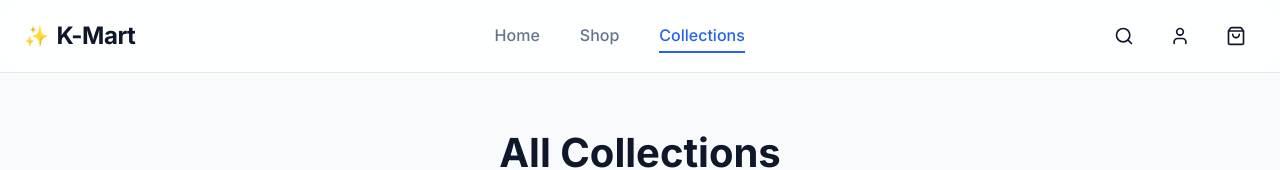
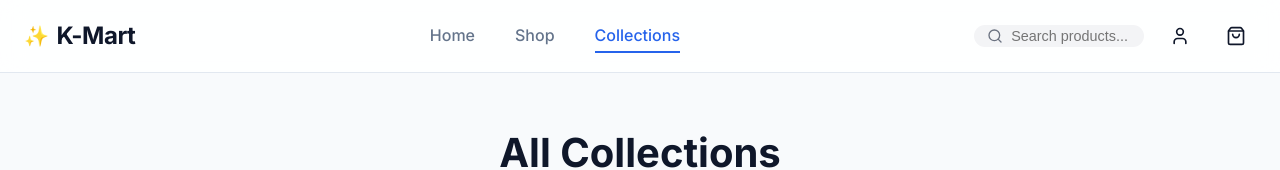
Before and after one commit to kalanags332-lgtm/online-clothes-store, a React (Vite) app: page /collections in a window 1280 px wide. Shown: the top 170 px of the page. Built offline with nearby package versions, Linux system fonts and the light colour scheme; no server answers.

Commit message:
feat: Add product search bar and Medusa caching API

```diff
--- a/src/components/Navbar.jsx
+++ b/src/components/Navbar.jsx
@@ -25,7 +25,19 @@ export default function Navbar() {
         </div>
 
         <div className="nav-actions">
-          <button className="icon-btn" aria-label="Search"><Search size={20} /></button>
+          <form className="search-form" onSubmit={(e) => {
+            e.preventDefault();
+            const query = e.target.search.value;
+            if (query) window.location.href = `/products?q=${encodeURIComponent(query)}`;
+          }} style={{ display: 'flex', alignItems: 'center', background: '#f3f4f6', borderRadius: '20px', padding: '0.2rem 0.8rem' }}>
+            <Search size={16} color="#6b7280" />
+            <input
+              name="search"
+              type="text"
+              placeholder="Search products..."
+              style={{ border: 'none', background: 'transparent', outline: 'none', marginLeft: '0.5rem', width: '120px', fontSize: '0.9rem' }}
+            />
+          </form>
           <button className="icon-btn" aria-label="Account"><User size={20} /></button>
           <Link to="/cart" className="icon-btn cart-btn">
             <ShoppingBag size={20} />
--- a/src/pages/Products.jsx
+++ b/src/pages/Products.jsx
@@ -8,8 +8,9 @@ import './Products.css';
 export default function Products() {
   const [searchParams] = useSearchParams();
   const categoryParam = searchParams.get('category');
+  const searchQuery = searchParams.get('q');
+
   const [activeCategory, setActiveCategory] = useState(categoryParam || 'All');
-
   const [products, setProducts] = useState([]);
   const [isLoading, setIsLoading] = useState(true);
 
@@ -17,7 +18,7 @@ export default function Products() {
     async function loadStoreData() {
       setIsLoading(true);
       try {
-        const data = await getProducts();
+        const data = await getProducts(searchQuery);
         setProducts(data);
       } catch (error) {
         console.error("Failed to load products", error);
@@ -26,7 +27,7 @@ export default function Products() {
       setIsLoading(false);
     }
     loadStoreData();
-  }, []);
+  }, [searchQuery, activeCategory]);
 
   const categories = ['All', 'Tops', 'Bottoms', 'Outerwear', 'Shoes', 'Accessories'];
 
@@ -37,7 +38,7 @@ export default function Products() {
   return (
     <div className="products-page container animate-fade-in">
       <div className="page-header">
-        <h1 className="page-title">{activeCategory} Collections</h1>
+        <h1 className="page-title">{searchQuery ? `Search results for "${searchQuery}"` : `${activeCategory} Collections`}</h1>
         <p className="page-description">
           Showing {isLoading ? '...' : filteredProducts.length} results
         </p>
```
Also changed, not shown: src/lib/medusa.js.
